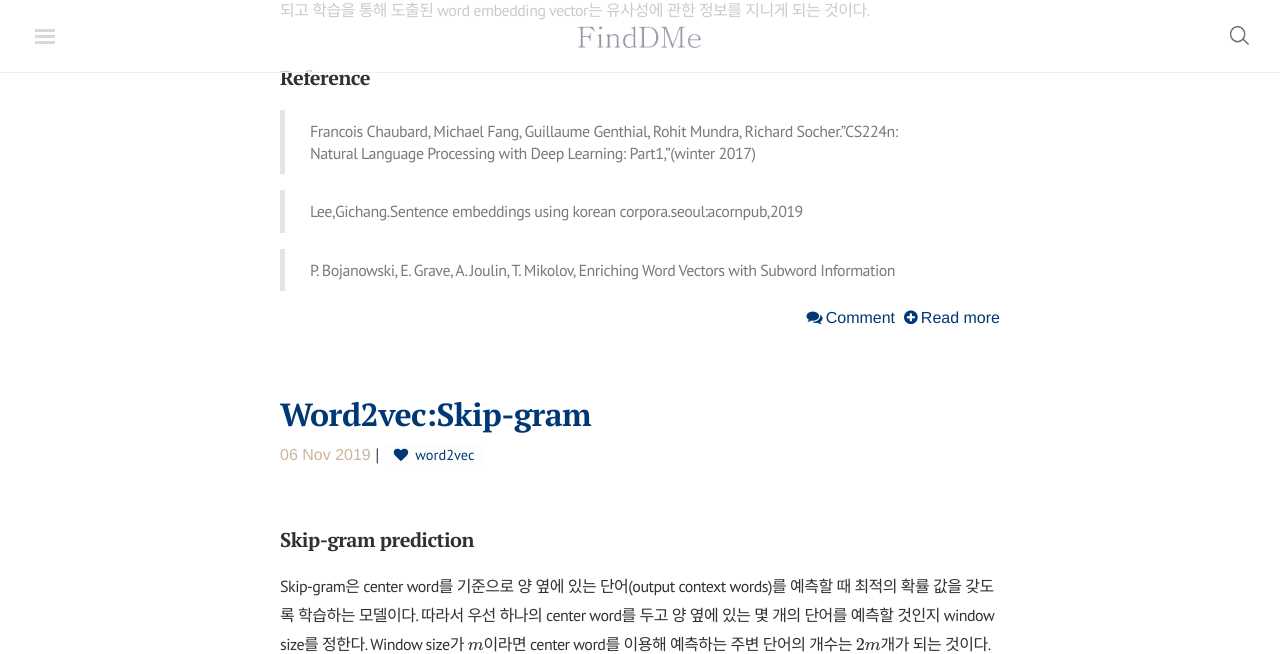
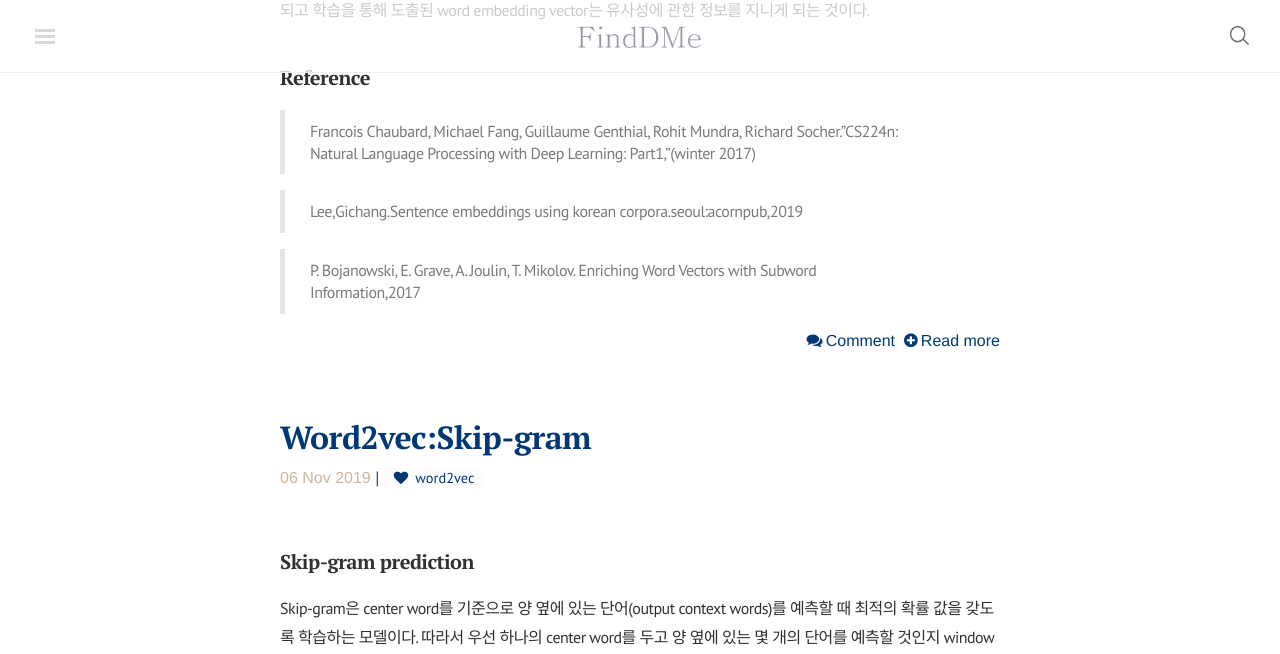
Before and after one commit to finddme/finddme.github.io, a Jekyll site: the page built from blog/index.html, in a window 1280 px wide and 900 px high, scrolled down 2572 px, cut to the strip 0-654 px from the top of the window. Built offline with Jekyll 4.4.1, drawn with Linux system fonts in a browser that asks for light colours; nearby versions of some CDN libraries; formulas are drawn with MathJax 3; the list of posts is cut into pages by our own code; comment, search, counter and statistics services are not loaded.

Commit message:
Update 2019-11-07-FastText.md

```diff
--- a/_posts/2019-11-07-FastText.md
+++ b/_posts/2019-11-07-FastText.md
@@ -46,4 +46,4 @@ $$P(-|c_n,o_n)=1- P(+|c_n,o_n)=\frac{ exp⁡({ -u }_{ c }{ v }_{ o }) }{ 1+exp
 
 > Lee,Gichang.Sentence embeddings using korean corpora.seoul:acornpub,2019
 
-> P. Bojanowski, E. Grave, A. Joulin, T. Mikolov, Enriching Word Vectors with Subword Information
+> P. Bojanowski, E. Grave, A. Joulin, T. Mikolov. Enriching Word Vectors with Subword Information,2017
```
